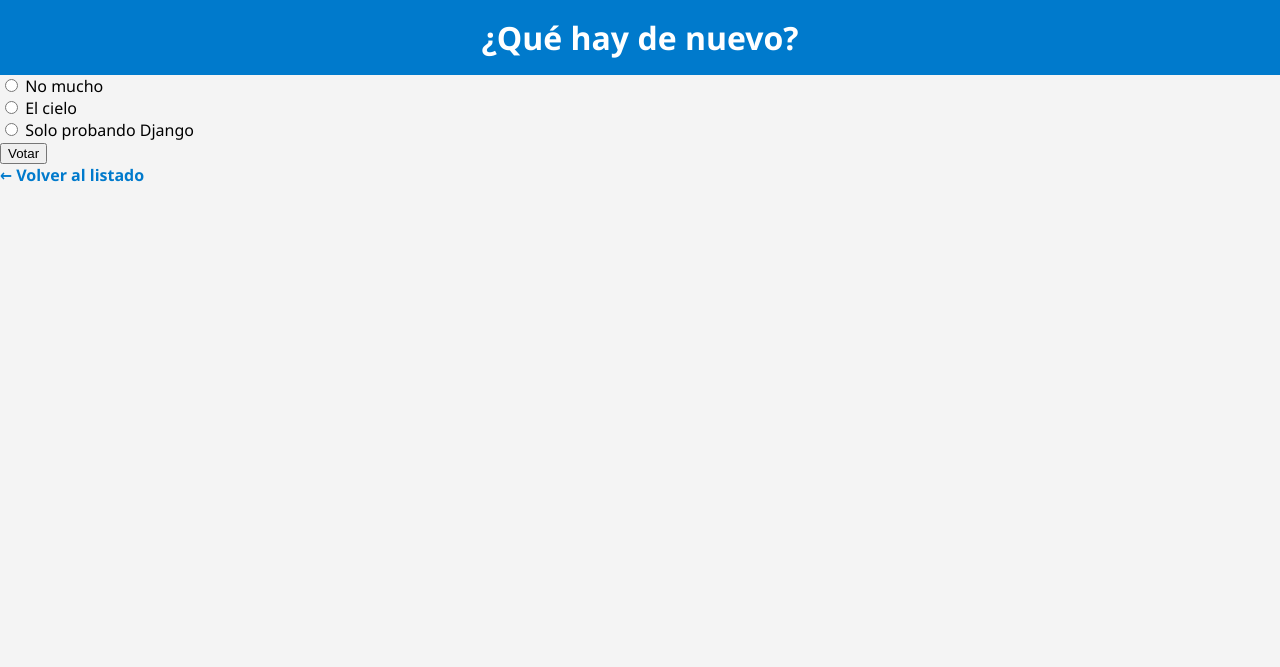
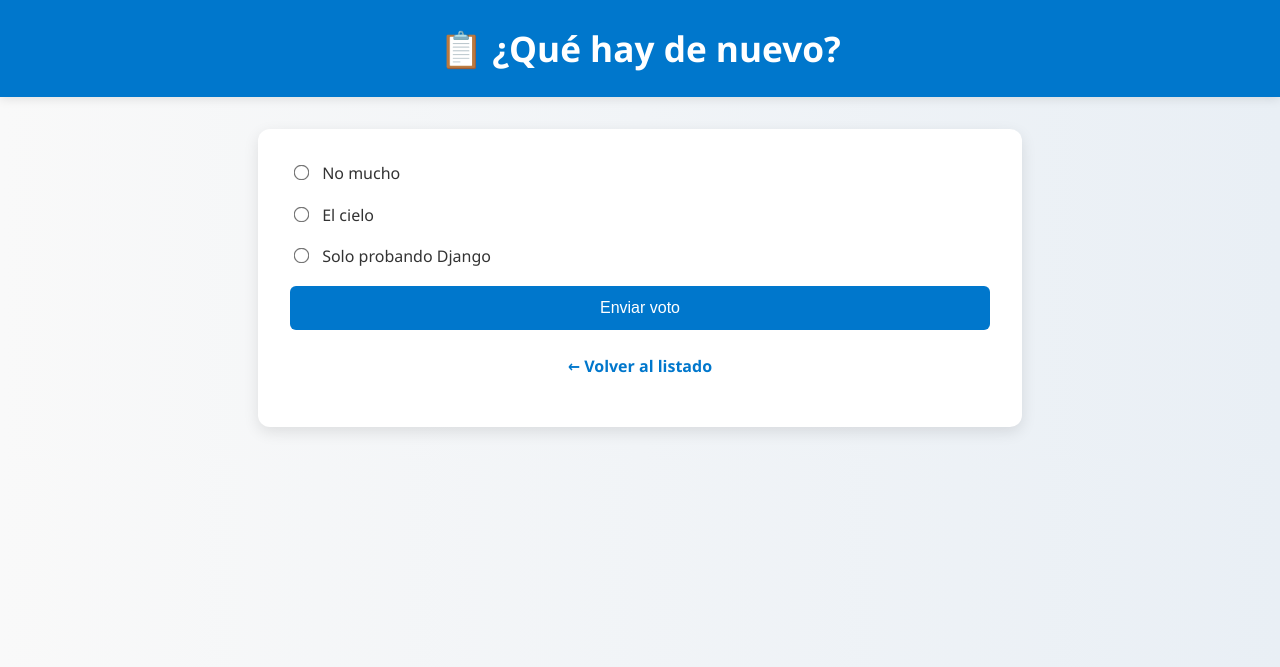
Before and after one commit to Enzopinotti/ejercicioDjango, a Django app: page /polls/1/ in a window 1280 px wide. Shown: the top 667 px of the page. Run offline with Django 5.2, Linux system fonts and the light colour scheme; data comes from the database, SQL or seed files in the repository; both versions use the stored data as it was after the commit.

Commit message:
[Mejora] Agregado de estilos a las vistas

```diff
--- a/trabajocero/polls/static/polls/style.css
+++ b/trabajocero/polls/static/polls/style.css
@@ -1,38 +1,148 @@
+/* === BASE (mobile first) === */
 body {
     font-family: 'Segoe UI', Tahoma, Geneva, Verdana, sans-serif;
-    background-color: #f4f4f4;
     margin: 0;
     padding: 0;
+    background: linear-gradient(to right, #f9f9f9, #e9eff5);
+    color: #333;
+    line-height: 1.6;
   }
 
   h1 {
-    background-color: #007acc;
-    color: white;
-    padding: 16px;
+    background: #0077cc;
+    color: #fff;
+    padding: 1.5rem;
+    margin: 0;
     text-align: center;
-    margin: 0;
+    font-size: 2rem;
+    line-height: 1.4;
+    box-shadow: 0 2px 10px rgba(0,0,0,0.1);
+    animation: fadeInDown 0.8s ease-out;
+  }
+
+  .container {
+    margin: 1rem;
+    padding: 1.5rem;
+    background: white;
+    border-radius: 12px;
+    box-shadow: 0 5px 15px rgba(0,0,0,0.1);
+    animation: fadeIn 0.7s ease-in;
   }
 
   ul {
     list-style: none;
     padding: 0;
-    margin: 20px;
+    margin-top: 1.5rem;
   }
 
   li {
-    background-color: white;
-    margin: 10px 0;
-    padding: 12px 16px;
+    background: #fefefe;
+    margin: 0.8rem 0;
+    padding: 1.2rem;
     border-radius: 8px;
-    box-shadow: 0 2px 5px rgba(0,0,0,0.1);
+    box-shadow: 0 2px 6px rgba(0,0,0,0.08);
+    font-size: 1.2rem;
+    transition: all 0.3s ease;
+  }
+
+  li:hover {
+    transform: translateY(-3px);
+    box-shadow: 0 4px 12px rgba(0,0,0,0.12);
   }
 
   a {
-    color: #007acc;
+    color: #0077cc;
+    font-weight: 600;
     text-decoration: none;
-    font-weight: bold;
+    font-size: 1.1rem;
+    display: block;
+    margin-top: 1.5rem;
+    text-align: center;
   }
 
   a:hover {
     text-decoration: underline;
   }
+
+  form {
+    display: flex;
+    flex-direction: column;
+    gap: 1.5rem;
+  }
+
+  label {
+    font-weight: 500;
+    font-size: 1.1rem;
+  }
+
+  input[type="radio"] {
+    margin-right: 10px;
+    transform: scale(1.4);
+  }
+
+  button {
+    width: 100%;
+    padding: 1rem;
+    font-size: 1.2rem;
+    background: #0077cc;
+    color: white;
+    border: none;
+    border-radius: 6px;
+    cursor: pointer;
+    transition: background 0.3s ease;
+  }
+
+  button:hover {
+    background: #005fa3;
+  }
+
+  /* === Animaciones === */
+  @keyframes fadeIn {
+    from { opacity: 0; transform: translateY(15px); }
+    to { opacity: 1; transform: translateY(0); }
+  }
+
+  @keyframes fadeInDown {
+    from { opacity: 0; transform: translateY(-10px); }
+    to { opacity: 1; transform: translateY(0); }
+  }
+
+  /* === DESKTOP ENHANCEMENTS (desktop first mejora) === */
+  @media (min-width: 600px) {
+    .container {
+      max-width: 700px;
+      margin: 2rem auto;
+      padding: 2rem;
+    }
+
+    h1 {
+      font-size: 2.2rem;
+    }
+
+    li {
+      font-size: 1rem;
+      padding: 1rem;
+    }
+
+    a {
+      font-size: 1rem;
+    }
+
+    button {
+      width: auto;
+      font-size: 1rem;
+      padding: 0.8rem 1.5rem;
+    }
+
+    form {
+      gap: 1rem;
+    }
+
+    label {
+      font-size: 1rem;
+    }
+
+    input[type="radio"] {
+      transform: scale(1.2);
+    }
+  }
--- a/trabajocero/polls/templates/polls/detail.html
+++ b/trabajocero/polls/templates/polls/detail.html
@@ -3,12 +3,12 @@
 <html lang="es">
 <head>
   <meta charset="UTF-8">
-    <title>{{ question.question_text }}</title>
+  <title>Encuesta | {{ question.question_text }}</title>
   <link rel="stylesheet" href="{% static 'polls/style.css' %}">
 </head>
 <body>
-  <h1>{{ question.question_text }}</h1>
-
+  <h1>📋 {{ question.question_text }}</h1>
+  <div class="container">
     {% if question.choice_set.all %}
       <form action="{% url 'polls:vote' question.id %}" method="post">
         {% csrf_token %}
@@ -16,14 +16,14 @@
           <label>
             <input type="radio" name="choice" value="{{ choice.id }}">
             {{ choice.choice_text }}
-        </label><br>
+          </label>
         {% endfor %}
-      <button type="submit">Votar</button>
+        <button type="submit">Enviar voto</button>
       </form>
     {% else %}
-    <p>No hay opciones para votar.</p>
+      <p>No hay opciones disponibles para esta encuesta.</p>
     {% endif %}
-
-  <a href="{% url 'polls:index' %}">← Volver al listado</a>
+    <p><a href="{% url 'polls:index' %}">← Volver al listado</a></p>
+  </div>
 </body>
 </html>
```
Also changed, not shown: trabajocero/polls/templates/polls/index.html (+6 -5 lines), trabajocero/polls/templates/polls/results.html (+6 -6 lines), trabajocero/db.sqlite3. Lines whose indentation alone changed are shown as unchanged.
